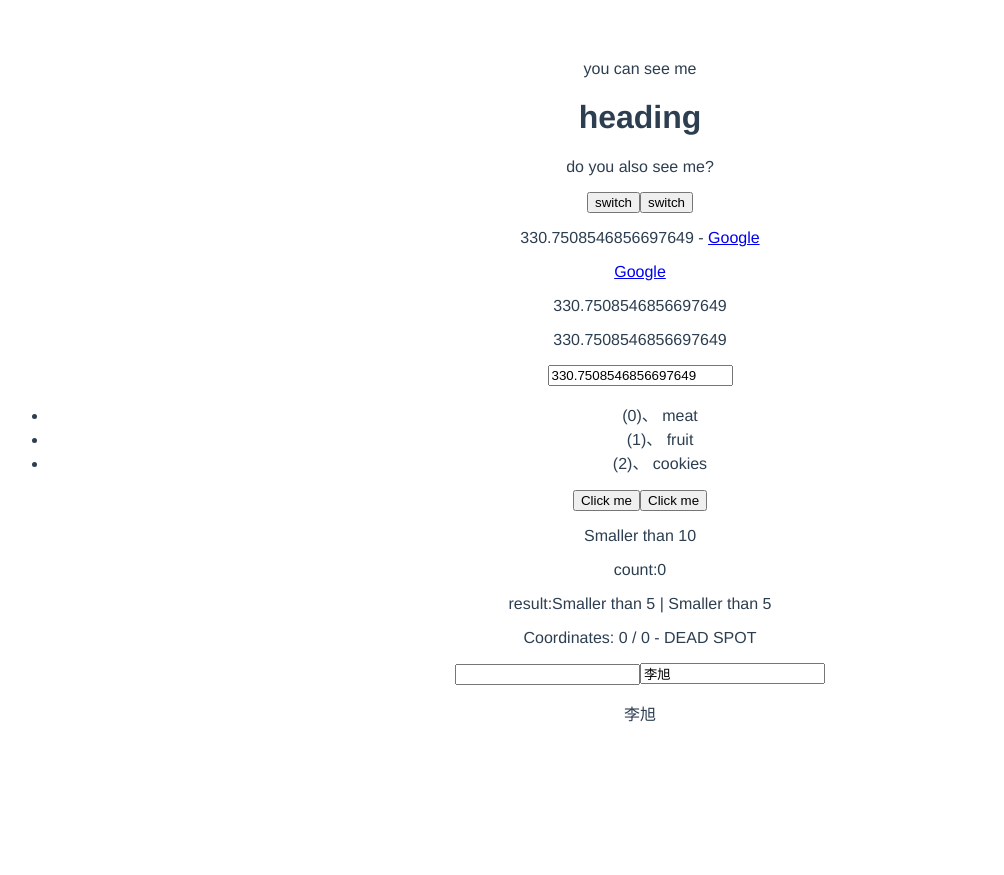
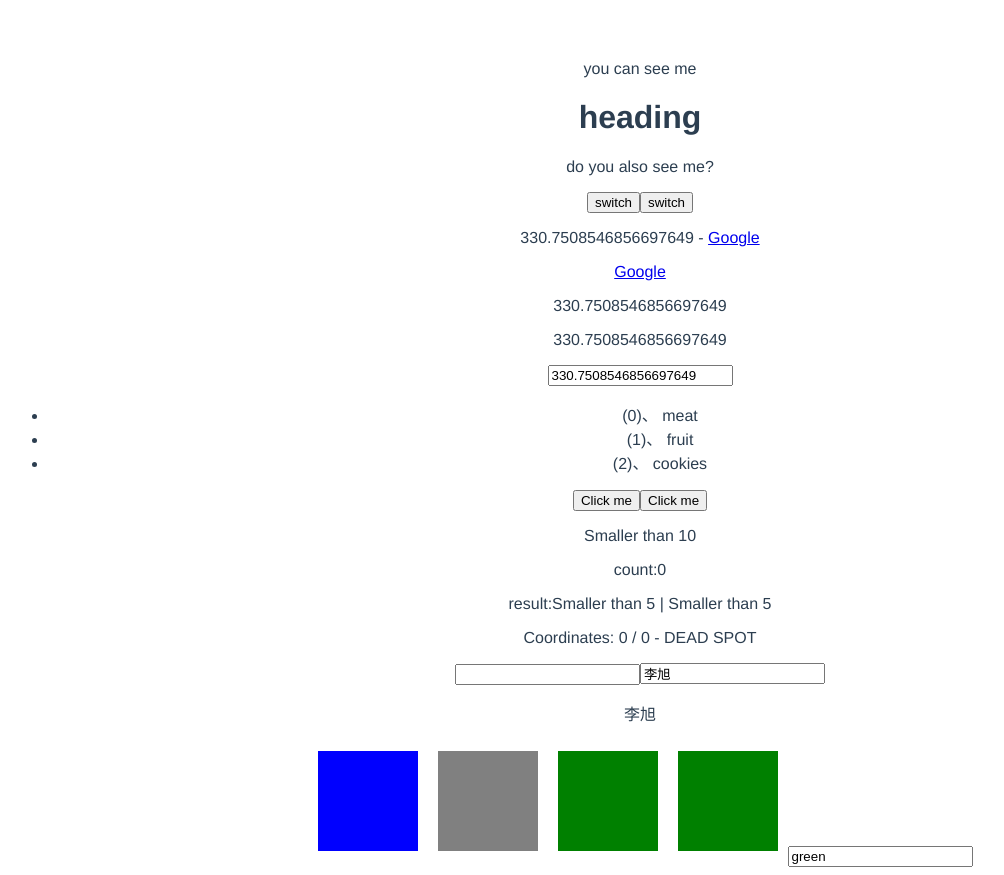
Before and after one commit to lixu507714/learn-vue, a Vue app: page /#/index in a window 1280 px wide. Shown: the whole page, without its empty margins (0-1004 px from the left). Before the commit the page ends 800 px from the top, so only its background shows below. Built offline with nearby package versions, Linux system fonts and the light colour scheme.

Commit message:
style的用法

```diff
--- a/config/index.js
+++ b/config/index.js
@@ -23,7 +23,7 @@
     // Use Eslint Loader?
     // If true, your code will be linted during bundling and
     // linting errors and warnings will be shown in the console.
-    useEslint: true,
+    useEslint: false,
     // If true, eslint errors and warnings will also be shown in the error overlay
     // in the browser.
     showEslintErrorsInOverlay: false,
--- a/src/components/index.vue
+++ b/src/components/index.vue
@@ -36,7 +36,7 @@
     <button v-on:click="increase">Click me</button>
     <button v-on:click="count++">Click me</button>
     <p>{{count*2 >10 ?'Greater than 10':'Smaller than 10'}}</p>
-    <p>count:{{count}}</p>
+    <p>count:{{num}}</p>
     <p>result:{{result()}} | {{output}}</p>
     <p v-on:mousemove="updateCoordinates($event)">Coordinates: {{x}} / {{y}} -
       <span v-on:mousemove.stop="">DEAD SPOT</span>
@@ -47,6 +47,16 @@
     <input type="text" v-on:keyup.enter.space="alertMe">
     <input type="text" v-model="name">
     <p>{{name}}</p>
+
+
+    <!--样式-->
+    <div>
+      <div class="demo" @click="attachRed = !attachRed" :class="divClasses"></div>
+      <div class="demo" :class="{red:attachRed}"></div>
+      <div class="demo" :class="[color,{red:attachRed}]"></div>
+      <div class="demo" :style="{backgroundColor:color}"></div>
+      <input type="text" v-model="color">
+    </div>
   </div>
 
 </template>
@@ -57,10 +67,13 @@
     component:{HelloWorld:HelloWorld},
     data(){
      return {
+       attachRed:false,
+       color:'green',
        name:'李旭',
        x:0,
        y:0,
        count:0,
+       num:0,
        title:'HelloWorld',
        link:'http://google.com',
        finishLink:'<a href="http://google.com">Google</a>',
@@ -90,7 +103,7 @@
         return this.count > 5 ? 'Greater 5':"Smaller than 5";
       },
       increase:function() {
-        this.count +=1;
+        this.num +=1;
       },
       updateCoordinates:function(event) {
 //        console.log(event);
@@ -104,6 +117,13 @@
     computed:{
       output:function() {
         return this.count > 5 ? 'Greater 5':"Smaller than 5";
+      },
+
+      divClasses: function() {
+        return {
+          red:this.attachRed,
+          blue:!this.attachRed
+        }
       }
     },
     watch:{
@@ -119,5 +139,20 @@
 
 <!-- Add "scoped" attribute to limit CSS to this component only -->
 <style scoped>
-
+  .demo{
+    width: 100px;
+    height:100px;
+    background: gray;
+    display: inline-block;
+    margin:10px;
+  }
+  .red{
+    background: red;
+  }
+  .blue{
+    background: blue;
+  }
+  .green{
+    background: green;
+  }
 </style>
--- a/src/router/index.js
+++ b/src/router/index.js
@@ -1,7 +1,7 @@
 import Vue from 'vue'
 import Router from 'vue-router'
-import HelloWorld from '@/components/HelloWorld';
-import Index from '@/components/Index';
+import HelloWorld from '@/components/HelloWorld'
+import Index from '@/components/Index'
 
 Vue.use(Router);
 
```
